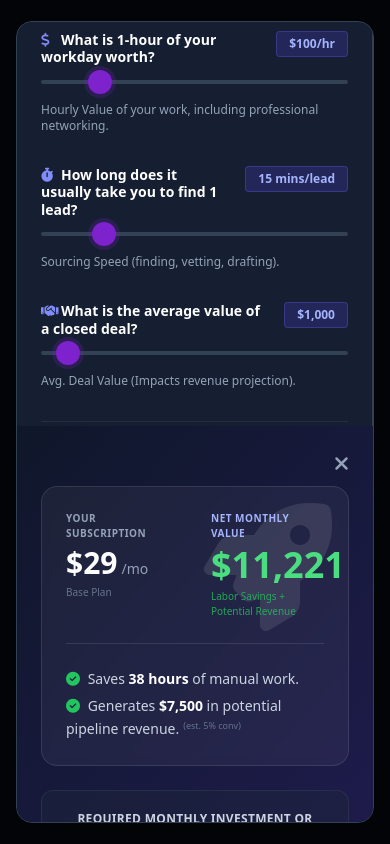
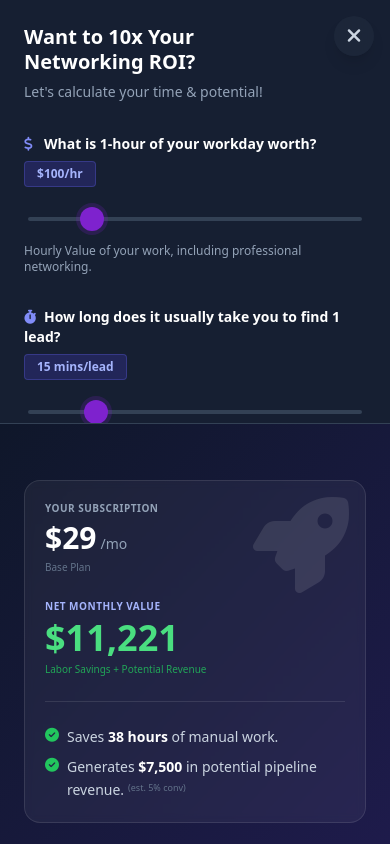
Before and after one commit to Socialeap/ROI-calculator, a plain HTML site: page index.html in a window 390 px wide. Both pictures are taken after a click on the button "Open ROI Calculator". Drawn offline with nearby package versions, Linux system fonts and the light colour scheme.

Commit message:
Enhance mobile optimization and UI elements
Updated viewport meta tag for mobile optimization and improved styling for buttons and modal. Added touch-target class for mobile touch optimization.

```diff
--- a/index.html
+++ b/index.html
@@ -2,11 +2,12 @@
 <html lang="en">
 <head>
     <meta charset="UTF-8">
-    <meta name="viewport" content="width=device-width, initial-scale=1.0">
+    <meta name="viewport" content="width=device-width, initial-scale=1.0, maximum-scale=1.0, user-scalable=no">
     <title>Hello! Ultra ROI</title>
     <script src="https://cdn.tailwindcss.com"></script>
     <link rel="stylesheet" href="https://cdnjs.cloudflare.com/ajax/libs/font-awesome/6.4.0/css/all.min.css">
     <style>
+        /* Slider Styling */
         input[type=range] {
             -webkit-appearance: none;
             width: 100%;
@@ -33,91 +34,103 @@
             background: #334155;
             border-radius: 2px;
         }
+        /* Mobile Touch Optimization */
+        .touch-target {
+            touch-action: manipulation;
+        }
     </style>
 </head>
 <body class="bg-gray-900 text-white font-sans antialiased">
 
-    <div class="flex items-center justify-center min-h-screen">
-        <button onclick="openModal()" class="bg-indigo-600 hover:bg-indigo-500 text-white font-bold py-3 px-8 rounded-full shadow-lg transition transform hover:scale-105">
+    <div class="flex items-center justify-center min-h-screen p-4">
+        <button onclick="openModal()" class="bg-indigo-600 hover:bg-indigo-500 text-white font-bold py-4 px-10 rounded-full shadow-lg transition transform hover:scale-105 active:scale-95 text-lg">
             Open ROI Calculator
         </button>
     </div>
 
-    <div id="roi-modal" class="fixed inset-0 z-50 flex items-center justify-center p-4 bg-black/80 backdrop-blur-sm hidden">
+    <div id="roi-modal" class="fixed inset-0 z-50 flex items-center justify-center p-0 md:p-4 bg-black/90 backdrop-blur-sm hidden transition-opacity duration-300">
 
-        <div class="bg-slate-900 w-full max-w-6xl rounded-2xl border border-slate-700 shadow-2xl overflow-hidden flex flex-col md:flex-row max-h-[95vh] md:h-auto">
+        <div class="relative bg-slate-900 w-full max-w-6xl h-full md:h-auto md:max-h-[95vh] rounded-none md:rounded-2xl border-0 md:border border-slate-700 shadow-2xl flex flex-col md:flex-row overflow-hidden">
 
-            <div class="w-full md:w-5/12 p-6 md:p-8 bg-slate-800/50 border-r border-slate-700 flex flex-col justify-center space-y-8 overflow-y-auto">
-                <div>
-                    <h2 class="text-2xl font-bold mb-2">Want to 10x Your Networking ROI?</h2>
+            <button onclick="closeModal()" class="absolute top-4 right-4 z-50 bg-slate-800/80 hover:bg-slate-700 text-slate-300 hover:text-white rounded-full p-2 w-10 h-10 flex items-center justify-center backdrop-blur-md shadow-lg transition-colors">
+                <i class="fas fa-times text-xl"></i>
+            </button>
+
+            <div class="w-full md:w-5/12 bg-slate-800/50 border-b md:border-b-0 md:border-r border-slate-700 flex flex-col overflow-y-auto md:overflow-y-auto">
+                <div class="p-6 md:p-8 space-y-8 pb-10 md:pb-8">
+                    <div class="pr-12 md:pr-0"> <h2 class="text-xl md:text-2xl font-bold mb-2 leading-tight">Want to 10x Your Networking ROI?</h2>
                         <p class="text-slate-400 text-sm">Let's calculate your time & potential!</p>
                     </div>
 
-                <div class="space-y-3">
-                    <div class="flex justify-between items-start gap-4">
-                        <label class="text-sm font-bold text-white leading-tight">
-                            <i class="fas fa-dollar-sign w-5 text-indigo-400"></i>What is 1-hour of your workday worth?
+                    <div class="space-y-4">
+                        <div class="flex flex-col sm:flex-row sm:justify-between sm:items-start gap-2 sm:gap-4">
+                            <label class="text-sm font-bold text-white leading-snug">
+                                <i class="fas fa-dollar-sign w-4 text-indigo-400 mr-1"></i>What is 1-hour of your workday worth?
                             </label>
-                        <span class="bg-indigo-900/50 text-indigo-300 text-xs font-bold px-3 py-1 rounded border border-indigo-500/30 whitespace-nowrap">
+                            <span class="self-start sm:self-auto bg-indigo-900/50 text-indigo-300 text-xs font-bold px-3 py-1 rounded border border-indigo-500/30 whitespace-nowrap">
                                 $<span id="lbl-hourly">100</span>/hr
                             </span>
                         </div>
-                    <input type="range" id="in-hourly" min="20" max="500" step="10" value="100" oninput="calc()">
+                        <div class="px-1">
+                            <input type="range" id="in-hourly" min="20" max="500" step="10" value="100" oninput="calc()" class="touch-target">
+                        </div>
                         <p class="text-xs text-slate-400">Hourly Value of your work, including professional networking.</p>
                     </div>
 
-                <div class="space-y-3">
-                    <div class="flex justify-between items-start gap-4">
-                        <label class="text-sm font-bold text-white leading-tight">
-                            <i class="fas fa-stopwatch w-5 text-indigo-400"></i>How long does it usually take you to find 1 lead?
+                    <div class="space-y-4">
+                        <div class="flex flex-col sm:flex-row sm:justify-between sm:items-start gap-2 sm:gap-4">
+                            <label class="text-sm font-bold text-white leading-snug">
+                                <i class="fas fa-stopwatch w-4 text-indigo-400 mr-1"></i>How long does it usually take you to find 1 lead?
                             </label>
-                        <span class="bg-indigo-900/50 text-indigo-300 text-xs font-bold px-3 py-1 rounded border border-indigo-500/30 whitespace-nowrap">
+                            <span class="self-start sm:self-auto bg-indigo-900/50 text-indigo-300 text-xs font-bold px-3 py-1 rounded border border-indigo-500/30 whitespace-nowrap">
                                 <span id="lbl-speed">15</span> mins/lead
                             </span>
                         </div>
-                    <input type="range" id="in-speed" min="5" max="60" step="5" value="15" oninput="calc()">
+                        <div class="px-1">
+                            <input type="range" id="in-speed" min="5" max="60" step="5" value="15" oninput="calc()" class="touch-target">
+                        </div>
                         <p class="text-xs text-slate-400">Sourcing Speed (finding, vetting, drafting).</p>
                     </div>
 
-                <div class="space-y-3">
-                    <div class="flex justify-between items-start gap-4">
-                        <label class="text-sm font-bold text-white leading-tight">
-                            <i class="fas fa-handshake w-5 text-indigo-400"></i>What is the average value of a closed deal?
+                    <div class="space-y-4">
+                        <div class="flex flex-col sm:flex-row sm:justify-between sm:items-start gap-2 sm:gap-4">
+                            <label class="text-sm font-bold text-white leading-snug">
+                                <i class="fas fa-handshake w-4 text-indigo-400 mr-1"></i>What is the average value of a closed deal?
                             </label>
-                        <span class="bg-indigo-900/50 text-indigo-300 text-xs font-bold px-3 py-1 rounded border border-indigo-500/30 whitespace-nowrap">
+                            <span class="self-start sm:self-auto bg-indigo-900/50 text-indigo-300 text-xs font-bold px-3 py-1 rounded border border-indigo-500/30 whitespace-nowrap">
                                 $<span id="lbl-deal">1,000</span>
                             </span>
                         </div>
-                    <input type="range" id="in-deal" min="500" max="10000" step="500" value="1000" oninput="calc()">
+                        <div class="px-1">
+                            <input type="range" id="in-deal" min="500" max="10000" step="500" value="1000" oninput="calc()" class="touch-target">
+                        </div>
                         <p class="text-xs text-slate-400">Avg. Deal Value (Impacts revenue projection).</p>
                     </div>
 
-                <div class="space-y-3 pt-4 border-t border-slate-700/50">
-                    <div class="flex justify-between items-start gap-4">
-                        <label class="text-sm font-bold text-white leading-tight">
-                            <i class="fas fa-bullseye w-5 text-indigo-400"></i>How many leads do you want monthly?
+                    <div class="space-y-4 pt-6 border-t border-slate-700/50">
+                        <div class="flex flex-col sm:flex-row sm:justify-between sm:items-start gap-2 sm:gap-4">
+                            <label class="text-sm font-bold text-white leading-snug">
+                                <i class="fas fa-bullseye w-4 text-indigo-400 mr-1"></i>How many leads do you want monthly?
                             </label>
-                        <span class="bg-indigo-900/50 text-indigo-300 text-xs font-bold px-3 py-1 rounded border border-indigo-500/30 whitespace-nowrap">
+                            <span class="self-start sm:self-auto bg-indigo-900/50 text-indigo-300 text-xs font-bold px-3 py-1 rounded border border-indigo-500/30 whitespace-nowrap">
                                 <span id="lbl-leads">150</span> /mo
                             </span>
                         </div>
-                    <input type="range" id="in-leads" min="150" max="1000" step="50" value="150" oninput="calc()">
-                    <p class="text-xs text-slate-400">We start with 150 leads/mo. Need more? Add $15/mo for every increment of 50 leads.</p>
+                        <div class="px-1">
+                            <input type="range" id="in-leads" min="150" max="1000" step="50" value="150" oninput="calc()" class="touch-target">
+                        </div>
+                        <p class="text-xs text-slate-400 leading-relaxed">We start with 150 leads/mo. Need more? Add $15/mo for every increment of 50 leads.</p>
+                    </div>
                 </div>
             </div>
 
-            <div class="w-full md:w-7/12 p-6 md:p-8 bg-gradient-to-br from-slate-900 to-indigo-950 flex flex-col justify-between overflow-y-auto">
+            <div class="w-full md:w-7/12 bg-gradient-to-br from-slate-900 to-indigo-950 flex flex-col justify-between overflow-y-auto">
+                <div class="p-6 md:p-8 space-y-6 md:space-y-8">
 
-                <div class="flex justify-end mb-2">
-                    <button onclick="closeModal()" class="text-slate-400 hover:text-white transition-colors"><i class="fas fa-times text-xl"></i></button>
-                </div>
+                    <div class="bg-white/5 border border-white/10 rounded-2xl p-5 md:p-6 relative overflow-hidden backdrop-blur-sm mt-8 md:mt-0">
+                        <div class="absolute top-0 right-0 p-4 opacity-10"><i class="fas fa-rocket text-8xl md:text-9xl"></i></div>
 
-                <div class="space-y-6">
-
-                    <div class="bg-white/5 border border-white/10 rounded-2xl p-6 relative overflow-hidden backdrop-blur-sm">
-                        <div class="absolute top-0 right-0 p-4 opacity-10"><i class="fas fa-rocket text-9xl"></i></div>
-
-                        <div class="relative z-10 grid grid-cols-2 gap-8 border-b border-white/10 pb-6 mb-6">
+                        <div class="relative z-10 grid grid-cols-1 sm:grid-cols-2 gap-6 sm:gap-8 border-b border-white/10 pb-6 mb-6">
                             <div>
                                 <p class="text-slate-400 text-[10px] md:text-xs font-bold uppercase tracking-wider mb-1">Your Subscription</p>
                                 <div class="flex items-baseline gap-1">
@@ -133,14 +146,14 @@
                             </div>
                         </div>
 
-                        <div class="text-slate-300 text-sm leading-relaxed relative z-10">
-                            <p>
-                                <i class="fas fa-check-circle text-green-500 mr-1"></i>
-                                Saves <strong class="text-white"><span id="res-hours">0</span> hours</strong> of manual work.
+                        <div class="text-slate-300 text-sm leading-relaxed relative z-10 space-y-2">
+                            <p class="flex items-start">
+                                <i class="fas fa-check-circle text-green-500 mt-0.5 mr-2 flex-shrink-0"></i>
+                                <span>Saves <strong class="text-white"><span id="res-hours">0</span> hours</strong> of manual work.</span>
                             </p>
-                            <p class="mt-1">
-                                <i class="fas fa-check-circle text-green-500 mr-1"></i>
-                                Generates <strong class="text-white">$<span id="res-revenue">0</span></strong> in potential pipeline revenue.<sup class="text-[9px] text-slate-500 ml-1">(est. 5% conv)</sup>
+                            <p class="flex items-start">
+                                <i class="fas fa-check-circle text-green-500 mt-0.5 mr-2 flex-shrink-0"></i>
+                                <span>Generates <strong class="text-white">$<span id="res-revenue">0</span></strong> in potential pipeline revenue.<sup class="text-[9px] text-slate-500 ml-1">(est. 5% conv)</sup></span>
                             </p>
                         </div>
                     </div>
@@ -148,35 +161,35 @@
                     <div class="bg-slate-800/40 rounded-xl p-5 border border-slate-700/50">
                         <h4 class="text-xs font-bold text-slate-300 uppercase tracking-wide mb-6 text-center">Required Monthly Investment or Cost</h4>
 
-                        <div class="flex flex-row items-center justify-between gap-4">
+                        <div class="flex flex-col sm:flex-row items-center justify-between gap-6 sm:gap-4">
 
-                            <div class="text-center flex-1">
+                            <div class="text-center w-full sm:w-auto sm:flex-1 order-2 sm:order-1">
                                 <p class="text-[10px] uppercase text-slate-400 font-bold mb-1">Manual (Labor)</p>
-                                <div class="text-xl md:text-2xl font-bold text-slate-300">$<span id="res-invest-manual">0</span></div>
+                                <div class="text-2xl font-bold text-slate-300">$<span id="res-invest-manual">0</span></div>
                             </div>
 
-                            <div class="flex flex-col items-center justify-center">
-                                <div class="bg-green-500/20 text-green-400 text-xs font-bold px-3 py-1 rounded-full border border-green-500/30 whitespace-nowrap">
+                            <div class="order-1 sm:order-2">
+                                <div class="bg-green-500/20 text-green-400 text-xs font-bold px-4 py-2 rounded-full border border-green-500/30 whitespace-nowrap shadow-sm">
                                     <i class="fas fa-bolt text-yellow-400 mr-1"></i><span id="res-multiplier">0</span>x Cheaper
                                 </div>
                             </div>
 
-                            <div class="text-center flex-1">
+                            <div class="text-center w-full sm:w-auto sm:flex-1 order-3">
                                 <p class="text-[10px] uppercase text-indigo-300 font-bold mb-1">Hello! Ultra</p>
-                                <div class="text-xl md:text-2xl font-bold text-green-400">$<span id="res-invest-ultra">29</span></div>
+                                <div class="text-2xl font-bold text-green-400">$<span id="res-invest-ultra">29</span></div>
                             </div>
 
                         </div>
                     </div>
 
-                </div>
-
-                <div class="mt-8">
-                    <button onclick="window.open('https://form.jotform.com/Transcendence_Media/hello-waiting-list', '_blank')" class="w-full group bg-white hover:bg-indigo-50 text-indigo-900 font-bold text-lg py-4 rounded-xl shadow-lg transition-all flex items-center justify-center gap-3">
+                    <div class="pb-6 md:pb-0">
+                        <button onclick="window.open('https://form.jotform.com/Transcendence_Media/hello-waiting-list', '_blank')" class="w-full group bg-white hover:bg-indigo-50 text-indigo-900 font-bold text-lg py-4 rounded-xl shadow-lg transition-all flex items-center justify-center gap-3 active:scale-[0.98]">
                             <span>Join Waiting List</span>
                             <i class="fas fa-arrow-right group-hover:translate-x-1 transition-transform"></i>
                         </button>
                         <p class="text-center text-xs text-slate-500 mt-3">Reserve your rate of $<span id="btn-cost">29</span>/mo</p>
+                    </div>
+
                 </div>
             </div>
 
@@ -193,10 +206,13 @@
 
         function openModal() {
             modal.classList.remove('hidden');
+            // Prevent body scroll on mobile
+            document.body.style.overflow = 'hidden';
             calc();
         }
         function closeModal() {
             modal.classList.add('hidden');
+            document.body.style.overflow = '';
         }
 
         function fmt(n) { return Math.round(n).toLocaleString(); }
@@ -227,7 +243,6 @@
             }
 
             // 4. Calculate Labor Savings (The "Replaced" Value)
-            // Time it takes to get 'leads' manually
             const hoursSaved = (leads * speed) / 60;
             const laborValue = hoursSaved * hourly;
 
@@ -235,30 +250,23 @@
             const potentialRevenue = leads * CONVERSION_RATE * deal;
 
             // 6. Net Monthly Value
-            // Value = (Labor Saved + Revenue Gained) - Cost
             const totalValue = laborValue + potentialRevenue;
             const netValue = totalValue - totalCost;
 
             // --- UI UPDATES ---
-
-            // Top Card
             document.getElementById('res-cost').innerText = totalCost;
             document.getElementById('res-cost-breakdown').innerText = breakdownText;
             document.getElementById('res-net').innerText = fmt(netValue);
 
-            // Narrative
             document.getElementById('res-hours').innerText = Math.round(hoursSaved);
             document.getElementById('res-revenue').innerText = fmt(potentialRevenue);
 
-            // Comparison Grid Numbers
             document.getElementById('res-invest-manual').innerText = fmt(laborValue);
             document.getElementById('res-invest-ultra').innerText = totalCost;
 
-            // Multiplier
             const multiplier = Math.round(laborValue / totalCost);
             document.getElementById('res-multiplier').innerText = multiplier;
 
-            // Button Context Text
             document.getElementById('btn-cost').innerText = totalCost;
         }
     </script>
```
Lines whose indentation alone changed are shown as unchanged.
